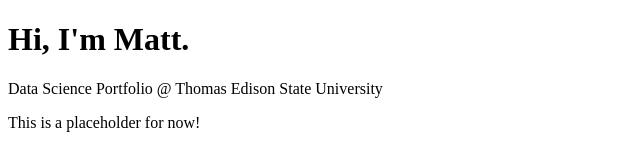
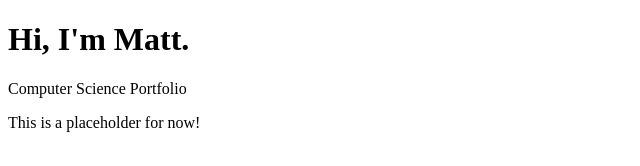
Before and after one commit to mdbrown33/mdbrown33.github.io, a plain HTML site: page index.html in a window 1280 px wide. Shown: the whole page, without its empty margins (0-640 px from the left). Drawn offline with Linux system fonts and the light colour scheme.

Commit message:
revise index.html

```diff
--- a/index.html
+++ b/index.html
@@ -8,7 +8,7 @@
 <body>
 
     <h1>Hi, I'm Matt.</h1>
-    <p>Data Science Portfolio @ Thomas Edison State University</p>
+    <p>Computer Science Portfolio</p>
     <p>This is a placeholder for now!</p>
 
 </body>
```
